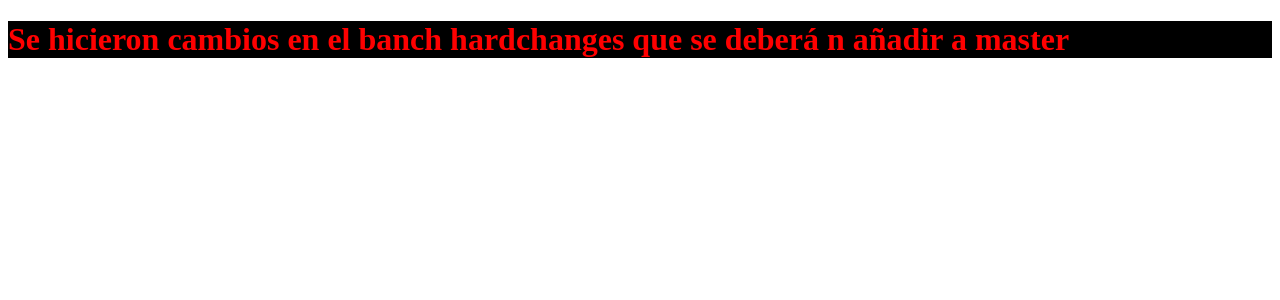
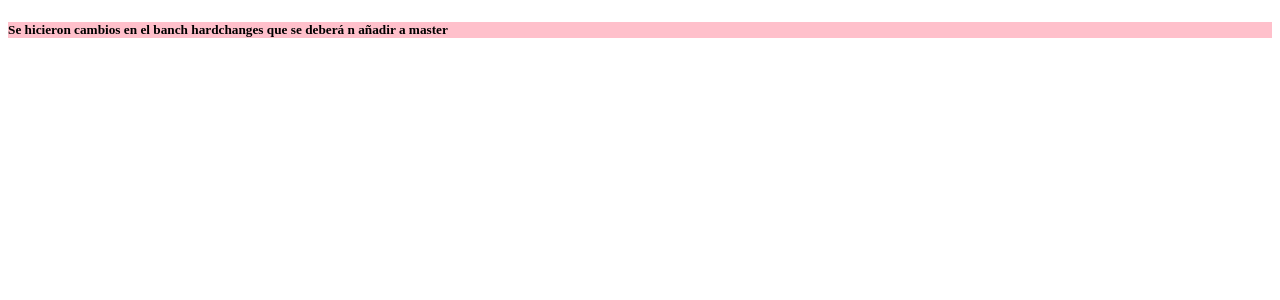
Before and after one commit to fecego/prueba-repo, an Angular app: page / in a window 1280 px wide. Shown: the top 300 px of the page. Built offline with nearby package versions, Linux system fonts and the light colour scheme.

Commit message:
hardchanges to add a master

```diff
--- a/src/app/app.component.css
+++ b/src/app/app.component.css
@@ -7,3 +7,8 @@ p{
     background: purple;
     color: cyan;
 }
+
+h5{
+    background: pink;
+    color: black;
+}
--- a/src/app/app.component.html
+++ b/src/app/app.component.html
@@ -1,2 +1,2 @@
-<h1>Se hicieron cambios en el banch hardchanges que se deberá n añadir a master
-</h1>
+<h5>Se hicieron cambios en el banch hardchanges que se deberá n añadir a master
+</h5>
```
